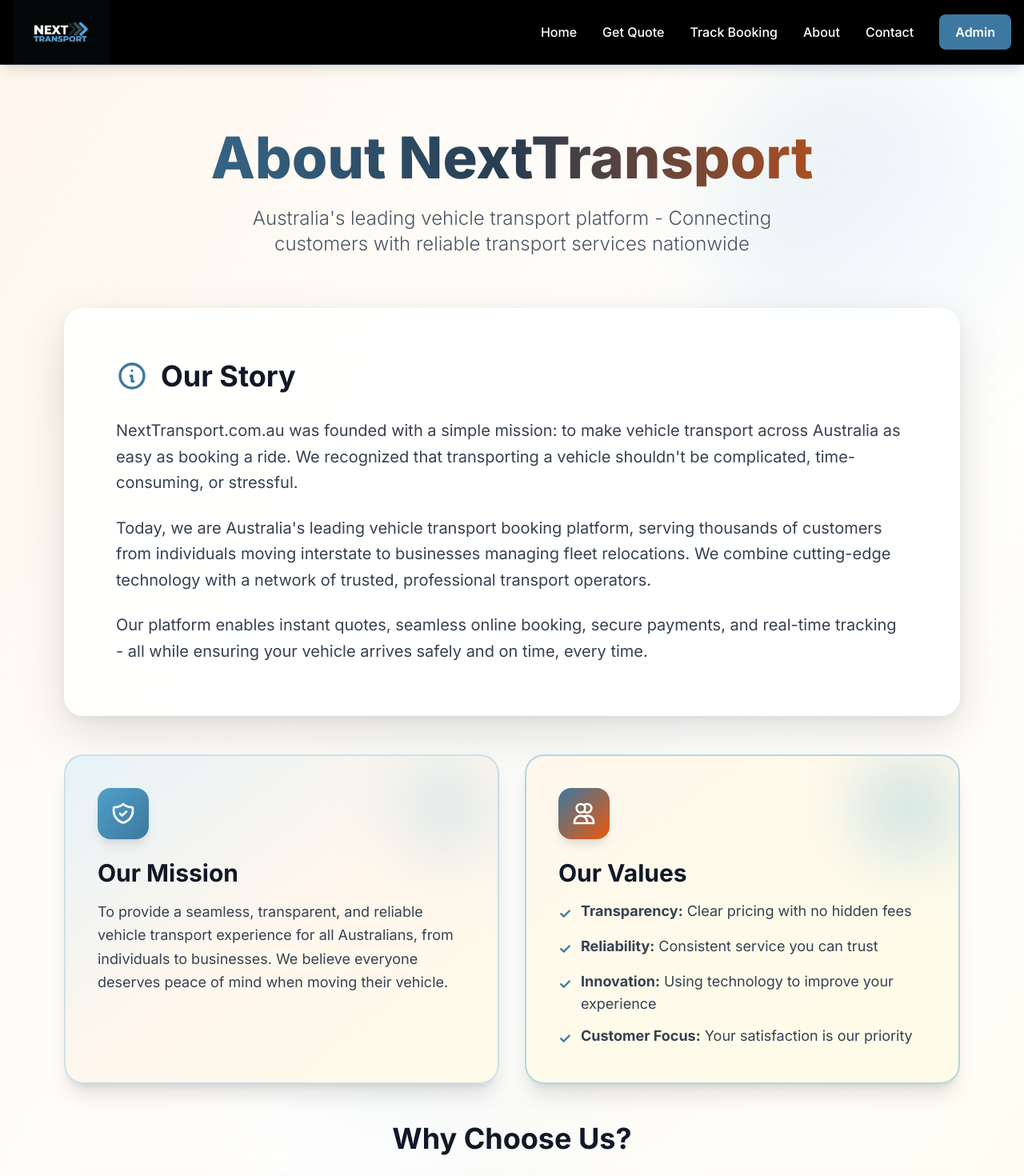
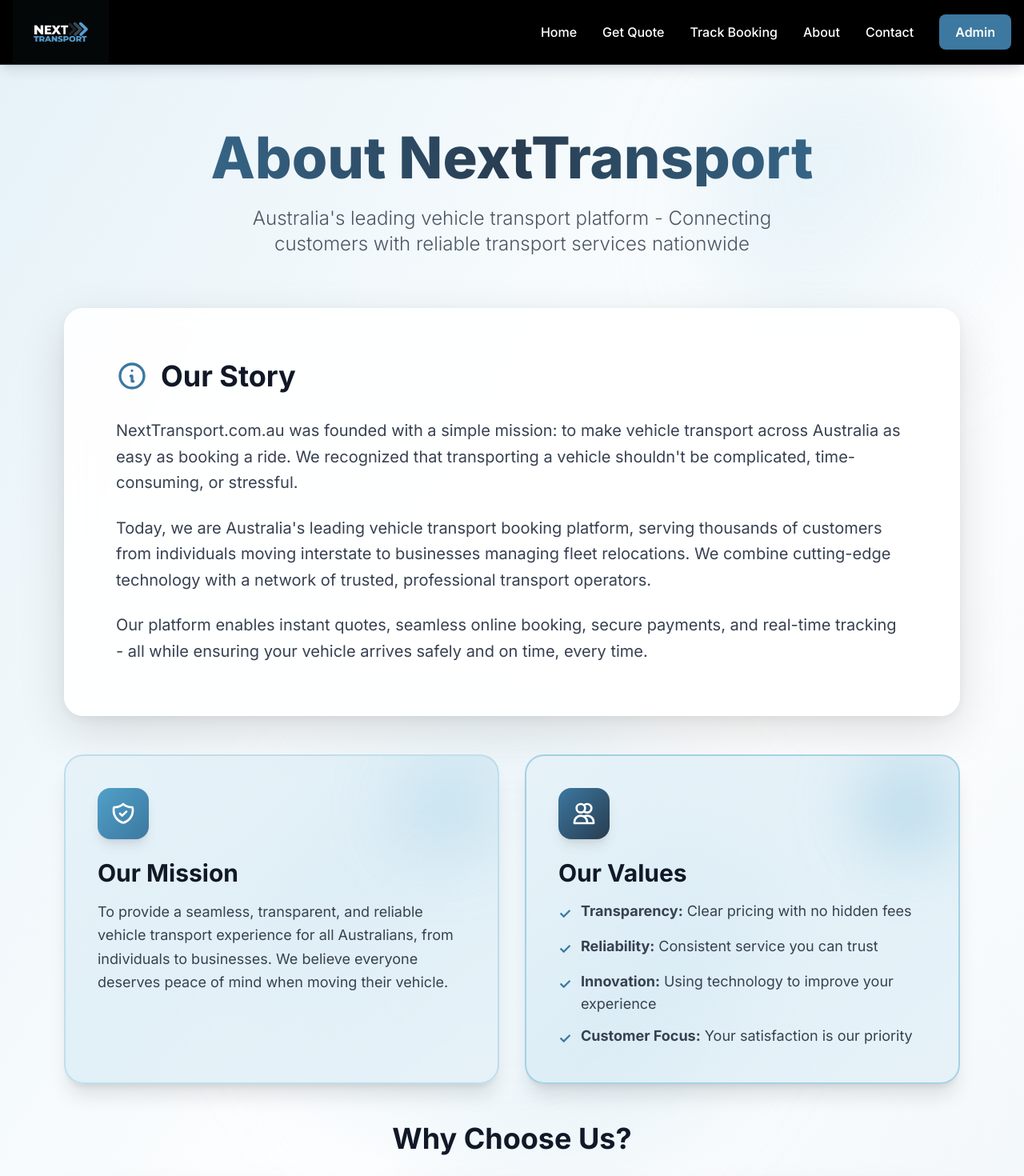
Before and after one commit to Ali139456/Next-Transport, a Next.js app: page /about in a window 1280 px wide. Shown: the top 1470 px of the page at 80% size. Built offline with nearby package versions, Linux system fonts and the light colour scheme.

Commit message:
Fix all orange/amber colors in about and tracking pages - use blue accent colors

```diff
--- a/app/about/page.tsx
+++ b/app/about/page.tsx
@@ -1,16 +1,16 @@
 export default function AboutPage() {
   return (
-    <div className="min-h-screen py-12 bg-gradient-to-br from-orange-50 via-white to-amber-50 relative overflow-hidden">
+    <div className="min-h-screen py-12 bg-gradient-to-br from-accent-50 via-white to-accent-50/50 relative overflow-hidden">
       {/* Decorative background elements */}
       <div className="absolute inset-0 bg-pattern-grid opacity-20"></div>
       <div className="absolute top-0 right-0 w-96 h-96 bg-gradient-to-br from-accent-200/30 to-transparent rounded-full blur-3xl"></div>
       <div className="absolute bottom-0 left-0 w-96 h-96 bg-gradient-to-tr from-accent-300/30 to-transparent rounded-full blur-3xl"></div>
-      <div className="absolute top-1/2 left-1/2 transform -translate-x-1/2 -translate-y-1/2 w-[600px] h-[600px] bg-gradient-to-r from-accent-100/20 to-orange-100/20 rounded-full blur-3xl"></div>
+      <div className="absolute top-1/2 left-1/2 transform -translate-x-1/2 -translate-y-1/2 w-[600px] h-[600px] bg-gradient-to-r from-accent-100/20 to-accent-200/20 rounded-full blur-3xl"></div>
 
       <div className="container mx-auto px-4 max-w-6xl relative z-10">
         {/* Hero Section */}
         <div className="text-center mb-16 pt-8">
-          <h1 className="text-6xl md:text-7xl font-extrabold mb-6 bg-gradient-to-r from-accent-600 via-accent-700 to-orange-600 bg-clip-text text-transparent">
+          <h1 className="text-6xl md:text-7xl font-extrabold mb-6 bg-gradient-to-r from-accent-600 via-accent-700 to-accent-600 bg-clip-text text-transparent">
             About NextTransport
           </h1>
           <p className="text-2xl text-gray-600 max-w-3xl mx-auto font-light">
@@ -48,7 +48,7 @@ export default function AboutPage() {
 
         {/* Mission & Values */}
         <div className="grid md:grid-cols-2 gap-8 mb-12">
-          <div className="bg-gradient-to-br from-accent-50 via-orange-50 to-amber-50 rounded-3xl shadow-xl p-10 border-2 border-accent-200/50 relative overflow-hidden">
+          <div className="bg-gradient-to-br from-accent-50 via-accent-100/50 to-accent-50 rounded-3xl shadow-xl p-10 border-2 border-accent-200/50 relative overflow-hidden">
             <div className="absolute top-0 right-0 w-32 h-32 bg-accent-200/30 rounded-full blur-2xl"></div>
             <div className="relative z-10">
               <div className="bg-gradient-to-br from-accent-500 to-accent-600 w-16 h-16 rounded-2xl flex items-center justify-center mb-6 shadow-lg">
@@ -65,10 +65,10 @@ export default function AboutPage() {
             </div>
           </div>
 
-          <div className="bg-gradient-to-br from-orange-50 via-amber-50 to-yellow-50 rounded-3xl shadow-xl p-10 border-2 border-accent-300/50 relative overflow-hidden">
+          <div className="bg-gradient-to-br from-accent-50 via-accent-100/50 to-accent-50 rounded-3xl shadow-xl p-10 border-2 border-accent-300/50 relative overflow-hidden">
             <div className="absolute top-0 right-0 w-32 h-32 bg-accent-300/30 rounded-full blur-2xl"></div>
             <div className="relative z-10">
-              <div className="bg-gradient-to-br from-accent-600 to-orange-600 w-16 h-16 rounded-2xl flex items-center justify-center mb-6 shadow-lg">
+              <div className="bg-gradient-to-br from-accent-600 to-accent-700 w-16 h-16 rounded-2xl flex items-center justify-center mb-6 shadow-lg">
                 <svg className="w-8 h-8 text-white" fill="none" stroke="currentColor" viewBox="0 0 24 24">
                   <path strokeLinecap="round" strokeLinejoin="round" strokeWidth={2} d="M12 4.354a4 4 0 110 5.292M15 21H3v-1a6 6 0 0112 0v1zm0 0h6v-1a6 6 0 00-9-5.197M13 7a4 4 0 11-8 0 4 4 0 018 0z" />
                 </svg>
@@ -143,7 +143,7 @@ export default function AboutPage() {
         </div>
 
         {/* Stats Section */}
-        <div className="bg-gradient-to-br from-accent-600 via-accent-700 to-orange-600 rounded-3xl shadow-2xl p-12 text-white relative overflow-hidden">
+        <div className="bg-gradient-to-br from-accent-600 via-accent-700 to-accent-600 rounded-3xl shadow-2xl p-12 text-white relative overflow-hidden">
           <div className="absolute inset-0 bg-pattern-grid opacity-10"></div>
           <div className="absolute top-0 right-0 w-64 h-64 bg-white/10 rounded-full blur-3xl"></div>
           <div className="absolute bottom-0 left-0 w-64 h-64 bg-white/10 rounded-full blur-3xl"></div>
--- a/app/tracking/[bookingId]/page.tsx
+++ b/app/tracking/[bookingId]/page.tsx
@@ -276,7 +276,7 @@ export default function TrackingPage() {
               .map((history, index) => {
                 try {
                   return (
-                <div key={index} className="border-l-2 border-primary-200 pl-4 py-2">
+                <div key={index} className="border-l-2 border-accent-200 pl-4 py-2">
                       <div className="font-semibold">{history.status || 'Unknown'}</div>
                   <div className="text-sm text-gray-600">
                         {history.timestamp ? new Date(history.timestamp).toLocaleString() : 'N/A'}
--- a/app/tracking/page.tsx
+++ b/app/tracking/page.tsx
@@ -15,15 +15,15 @@ export default function TrackingPage() {
   }
 
   return (
-    <div className="min-h-screen py-12 bg-gradient-to-br from-teal-50 via-white to-emerald-50 relative overflow-hidden">
+    <div className="min-h-screen py-12 bg-gradient-to-br from-accent-50 via-white to-accent-50/50 relative overflow-hidden">
       {/* Decorative background elements */}
       <div className="absolute inset-0 bg-pattern-dots opacity-30"></div>
-      <div className="absolute top-0 right-0 w-96 h-96 bg-gradient-to-br from-teal-200/20 to-transparent rounded-full blur-3xl"></div>
-      <div className="absolute bottom-0 left-0 w-96 h-96 bg-gradient-to-tr from-emerald-200/20 to-transparent rounded-full blur-3xl"></div>
+      <div className="absolute top-0 right-0 w-96 h-96 bg-gradient-to-br from-accent-200/20 to-transparent rounded-full blur-3xl"></div>
+      <div className="absolute bottom-0 left-0 w-96 h-96 bg-gradient-to-tr from-accent-300/20 to-transparent rounded-full blur-3xl"></div>
 
       <div className="container mx-auto px-4 max-w-2xl relative z-10">
         <div className="text-center mb-12">
-          <h1 className="text-5xl md:text-6xl font-extrabold mb-4 bg-gradient-to-r from-teal-600 to-emerald-600 bg-clip-text text-transparent">
+          <h1 className="text-5xl md:text-6xl font-extrabold mb-4 bg-gradient-to-r from-accent-500 to-accent-600 bg-clip-text text-transparent">
             Track Your Booking
           </h1>
           <p className="text-xl text-gray-600 max-w-2xl mx-auto">
@@ -35,7 +35,7 @@ export default function TrackingPage() {
           <form onSubmit={handleSubmit} className="space-y-6">
             <div>
               <label className="block text-sm font-semibold text-gray-800 mb-3 flex items-center justify-center">
-                <svg className="w-5 h-5 mr-2 text-teal-600" fill="none" stroke="currentColor" viewBox="0 0 24 24">
+                <svg className="w-5 h-5 mr-2 text-accent-600" fill="none" stroke="currentColor" viewBox="0 0 24 24">
                   <path strokeLinecap="round" strokeLinejoin="round" strokeWidth={2} d="M7 20l4-16m2 16l4-16M6 9h14M4 15h14" />
                 </svg>
                 Enter Your Booking ID
@@ -45,12 +45,12 @@ export default function TrackingPage() {
                 value={bookingId}
                 onChange={(e) => setBookingId(e.target.value)}
                 placeholder="e.g., NT000001"
-                className="w-full px-5 py-4 border-2 border-gray-300 rounded-xl focus:ring-2 focus:ring-teal-500 focus:border-teal-500 transition-all bg-white shadow-sm hover:shadow-md text-center text-lg font-semibold"
+                className="w-full px-5 py-4 border-2 border-gray-300 rounded-xl focus:ring-2 focus:ring-accent-500 focus:border-accent-500 transition-all bg-white shadow-sm hover:shadow-md text-center text-lg font-semibold"
               />
             </div>
             <button
               type="submit"
-              className="w-full bg-gradient-to-r from-teal-600 to-emerald-600 hover:from-teal-700 hover:to-emerald-700 text-white font-bold py-4 px-8 rounded-xl transition-all shadow-lg hover:shadow-xl hover:scale-[1.02] transform duration-200 flex items-center justify-center gap-2"
+              className="w-full bg-gradient-to-r from-accent-500 to-accent-600 hover:from-accent-600 hover:to-accent-700 text-white font-bold py-4 px-8 rounded-xl transition-all shadow-lg hover:shadow-xl hover:scale-[1.02] transform duration-200 flex items-center justify-center gap-2"
             >
               <svg className="w-5 h-5" fill="none" stroke="currentColor" viewBox="0 0 24 24">
                 <path strokeLinecap="round" strokeLinejoin="round" strokeWidth={2} d="M21 21l-6-6m2-5a7 7 0 11-14 0 7 7 0 0114 0z" />
```
